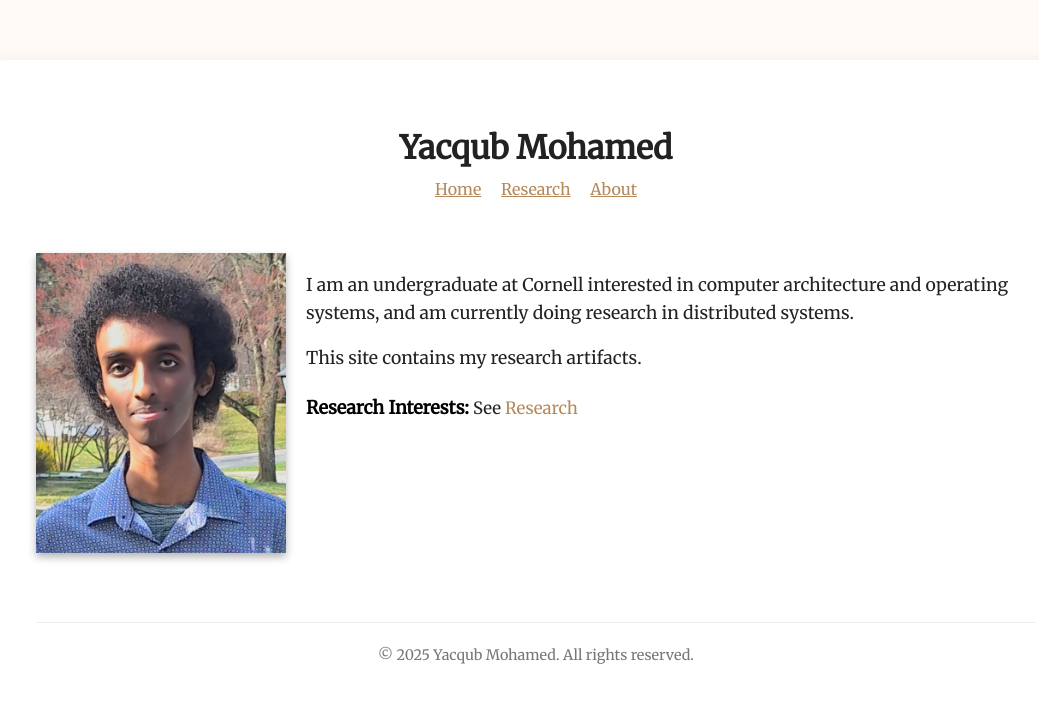
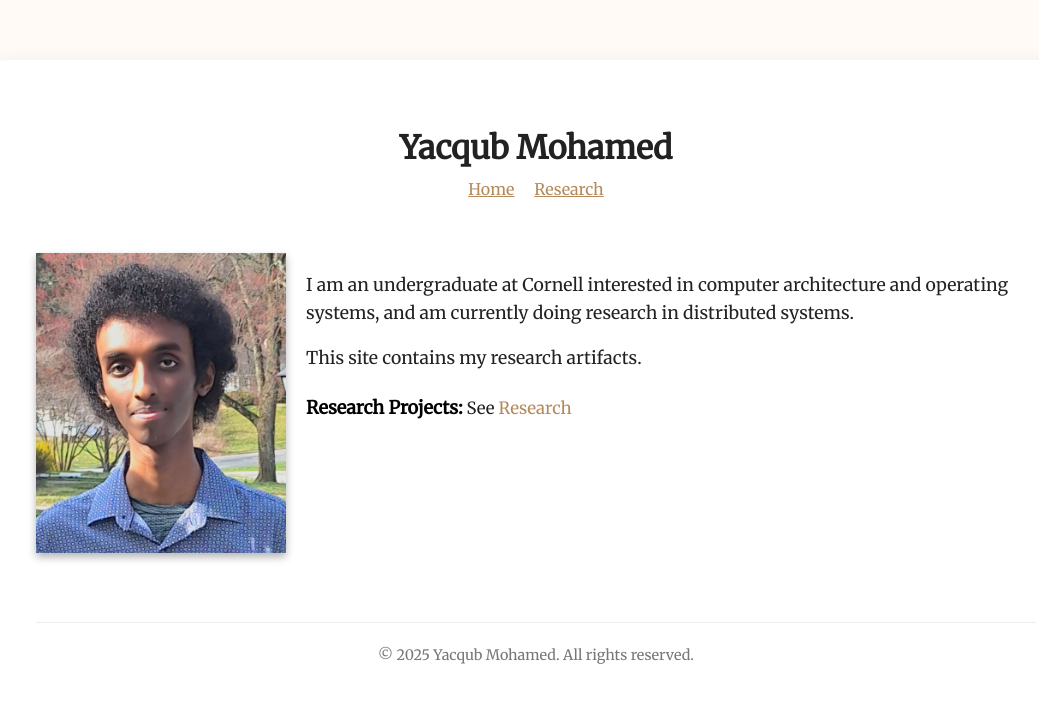
Before and after one commit to yacyam/yacyam.github.io, a Jekyll site: the page built from index.md, in a window 1280 px wide. Shown: the top 703 px of the page, without its empty margins (104-1143 px from the left). Built offline with Jekyll 4.4.1, drawn with Linux system fonts in a browser that asks for light colours.

Commit message:
refactor: removed about section

```diff
--- a/_config.yml
+++ b/_config.yml
@@ -20,5 +20,5 @@ nav:
     url: /research/
 #  - title: "Blog"
 #    url: /blog/
-  - title: "About"
-    url: /about/
+#  - title: "About"
+#    url: /about/
--- a/index.md
+++ b/index.md
@@ -15,7 +15,7 @@ title: Home
     <p>This site contains my research artifacts. <!-- and occasional blog posts. --></p>
 
     <ul>
-      <li><strong>Research Interests:</strong> See <a href="/research/">Research</a></li>
+      <li><strong>Research Projects:</strong> See <a href="/research/">Research</a></li>
       <!-- <li><strong>Recent Blog:</strong> See <a href="/blog/">Blog</a></li> -->
     </ul>
   </div>
```
